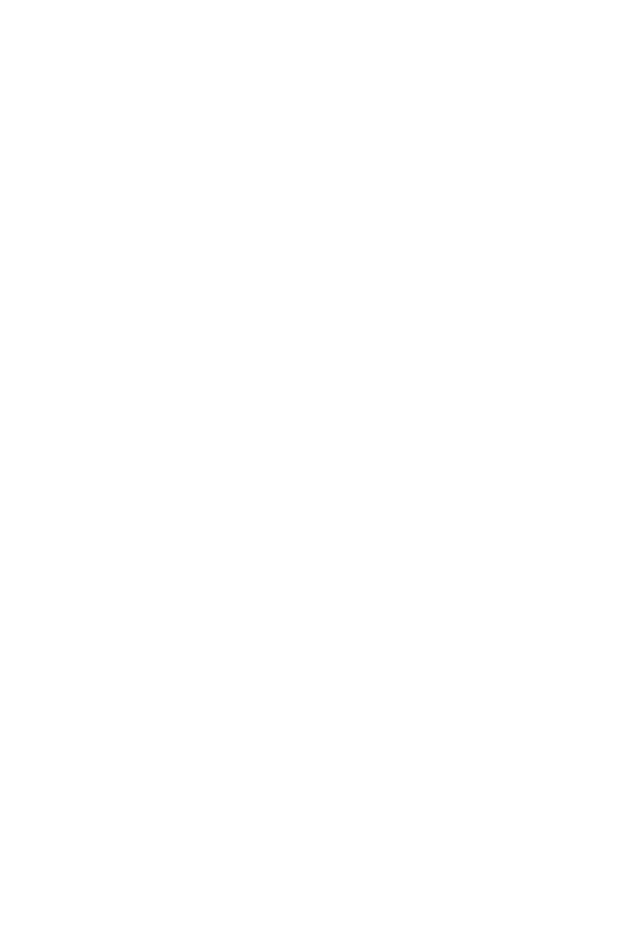
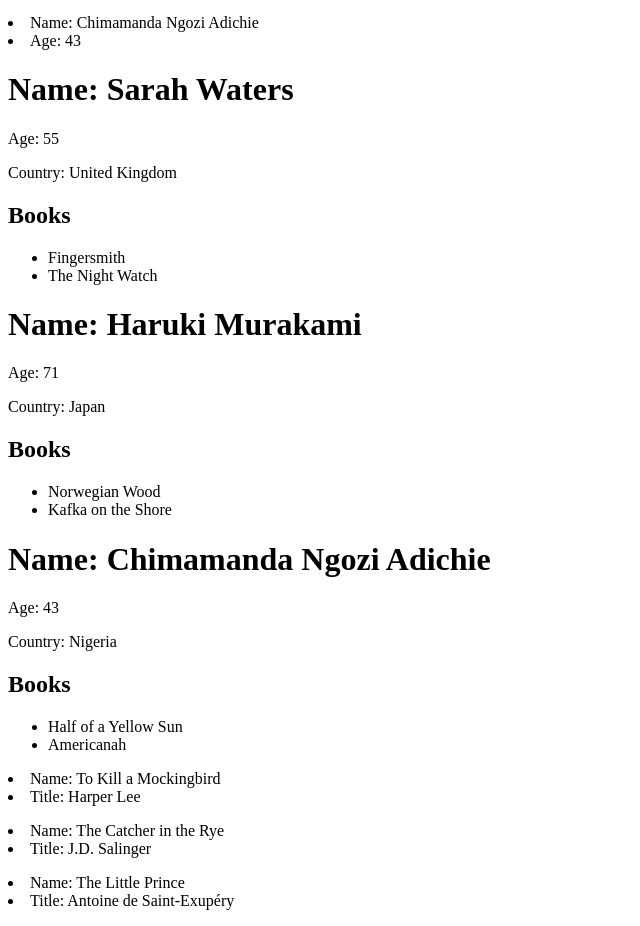
Before and after one commit to pasankg/advanced-react-course-udemy, a React (Vite) app: page / in a window 1280 px wide. Shown: the part 181-1107 px from the top of the page, without its empty margins (0-640 px from the left). Before the commit the page ends 800 px from the top, so only its background shows below. Built offline with nearby package versions, Linux system fonts and the light colour scheme.

Commit message:
Reuseable component structure

```diff
--- a/src/App.tsx
+++ b/src/App.tsx
@@ -1,23 +1,52 @@
 import SplitScreen from "./components/split-screen.jsx";
+import List from "./components/lists/List.jsx";
 
-const LeftSdeComponent = ({ title }) => {
+import dataAuthors from "./data/authors.js";
+import dataBooks from "./data/books.js";
+
+import SmallAuthorListItem from "./components/authors/SmallListItems.jsx";
+import LargeAuthorListItem from "./components/authors/LargeListItems.jsx";
+
+import SmallBookListItem from "./components/books/SmallListItems.jsx";
+
+const LeftSdeComponent = ({ title }: { title: string }) => {
   return <h2 style={{ backgroundColor: "red" }}>{title}</h2>;
 };
 
-const RightSideComponent = ({ title }) => {
+const RightSideComponent = ({ title }: { title: string }) => {
   return <h2 style={{ backgroundColor: "green" }}>{title}</h2>;
 };
 
 function App() {
   return (
-    // version 1
-    // <SplitScreen Left={LeftSdeComponent} Right={RightSideComponent} leftWidth = {1} rightWidth = {2}/>
+    <>
+      {/* version 1 */}
+      {/* <SplitScreen Left={LeftSdeComponent} Right={RightSideComponent} leftWidth = {1} rightWidth = {2}/> */}
 
-    // version 2
-    <SplitScreen leftWidth={1} rightWidth={2}>
-      <LeftSdeComponent title={`I'm Left Side`} />
-      <RightSideComponent title={`I'm Right Side`} />
-    </SplitScreen>
+      {/* version 2 */}
+      <SplitScreen leftWidth={1} rightWidth={2}>
+        <LeftSdeComponent title={`I'm Left Side`} />
+        <RightSideComponent title={`I'm Right Side`} />
+      </SplitScreen>
+
+      <List
+        items={dataAuthors}
+        sourceName={"author"}
+        ItemComponent={SmallAuthorListItem}
+      />
+
+      <List
+        items={dataAuthors}
+        sourceName={"author"}
+        ItemComponent={LargeAuthorListItem}
+      />
+
+      <List
+        items={dataBooks}
+        sourceName={"book"}
+        ItemComponent={SmallBookListItem}
+      />
+    </>
   );
 }
 
--- /dev/null
+++ b/src/components/authors/LargeListItems.jsx
@@ -0,0 +1,19 @@
+const LargeAuthorListItem = ({ author }) => {
+  const { name, age, country, books } = author;
+
+  return (
+    <>
+      <h1>Name: {name}</h1>
+      <p>Age: {age}</p>
+      <p>Country: {country}</p>
+      <h2>Books</h2>
+      <ul>
+        {books.map((book) => (
+          <li key={book}>{book}</li>
+        ))}
+      </ul>
+    </>
+  );
+};
+
+export default LargeAuthorListItem;
--- /dev/null
+++ b/src/components/authors/SmallListItems.jsx
@@ -0,0 +1,11 @@
+const SmallAuthorListItem = ({ author }) => {
+  const { name, age } = author;
+
+  return (
+    <p>
+      <li>Name: {name}</li>
+      <li>Age: {age}</li>
+    </p>
+  );
+};
+export default SmallAuthorListItem;
--- /dev/null
+++ b/src/components/books/SmallListItems.jsx
@@ -0,0 +1,14 @@
+const SmallBookItems = ({ book }) => {
+  const { name, title } = book;
+
+  return (
+    <>
+      <p>
+        <li>Name: {name}</li>
+        <li>Title: {title}</li>
+      </p>
+    </>
+  );
+};
+
+export default SmallBookItems;
--- /dev/null
+++ b/src/components/lists/List.jsx
@@ -0,0 +1,15 @@
+import SmallAuthorListItem from "../authors/SmallListItems";
+
+const List = ({ items, sourceName, ItemComponent }) => {
+  return (
+    <>
+      {items.map((item, i) => (
+        // <ItemComponent key={i} author={item} />
+        // Above can be written as following for resulability.
+        <ItemComponent key={i} {...{ [sourceName]: item }} />
+      ))}
+    </>
+  );
+};
+
+export default List;
--- /dev/null
+++ b/src/data/authors.js
@@ -0,0 +1,22 @@
+const authors = [
+  {
+    name: "Sarah Waters",
+    age: 55,
+    country: "United Kingdom",
+    books: ["Fingersmith", "The Night Watch"],
+  },
+  {
+    name: "Haruki Murakami",
+    age: 71,
+    country: "Japan",
+    books: ["Norwegian Wood", "Kafka on the Shore"],
+  },
+  {
+    name: "Chimamanda Ngozi Adichie",
+    age: 43,
+    country: "Nigeria",
+    books: ["Half of a Yellow Sun", "Americanah"],
+  },
+];
+
+export default authors;
--- /dev/null
+++ b/src/data/books.js
@@ -0,0 +1,21 @@
+const books = [
+  {
+    name: "To Kill a Mockingbird",
+    pages: 281,
+    title: "Harper Lee",
+    price: 12.99,
+  },
+  {
+    name: "The Catcher in the Rye",
+    pages: 224,
+    title: "J.D. Salinger",
+    price: 9.99,
+  },
+  {
+    name: "The Little Prince",
+    pages: 85,
+    title: "Antoine de Saint-Exupéry",
+    price: 7.99,
+  },
+];
+export default books;
```
Also changed, not shown: src/components/books/LargeListItems.jsx (added), src/types/SplitScreenType.ts (added), src/types/index.ts (added).
